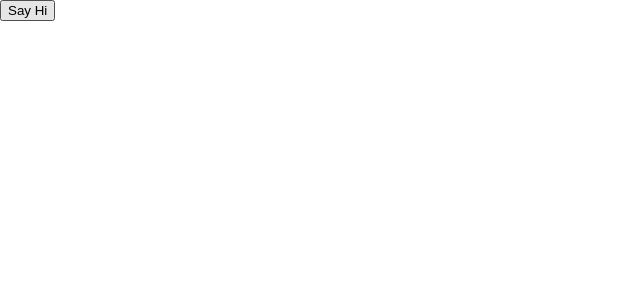
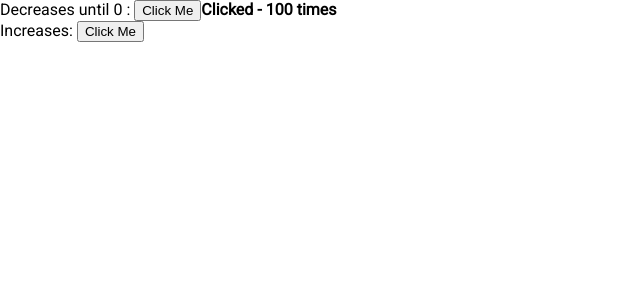
Before and after one commit to BanriSh777/learning-react, a React (Create React App) app: page / in a window 1280 px wide. Shown: the top 300 px of the page, without its empty margins (0-640 px from the left). Built offline with nearby package versions, Linux system fonts and the light colour scheme.

Commit message:
updating screen useState

```diff
--- a/src/App.js
+++ b/src/App.js
@@ -1,4 +1,4 @@
-import React from 'react';
+import React, { useState } from 'react';
 import './style.css';
 
 export default function App() {
@@ -10,8 +10,31 @@ var isLoggedIn = true;
 function Main() {
   return (
     <main>
-      <SayHiButton name="Shalom" number={4222224} />
+      Decreases until 0 : <Counter func={0} initial={100} />
+      Increases: <Counter />
     </main>
+  );
+}
+
+function Counter(props) {
+  let count, setCount;
+  if (props.initial) [count, setCount] = useState(props.initial);
+  else [count, setCount] = useState(0);
+  let increment = () => {
+    setCount(++count);
+  };
+  let decrement = () => {
+    if (count > 0) setCount(--count);
+  };
+
+  return (
+    <>
+      <button onClick={props.func == 0 ? decrement : increment}>
+        Click Me
+      </button>
+      {!!count && <b>Clicked - {count} times</b>}
+      <br />
+    </>
   );
 }
 
```
